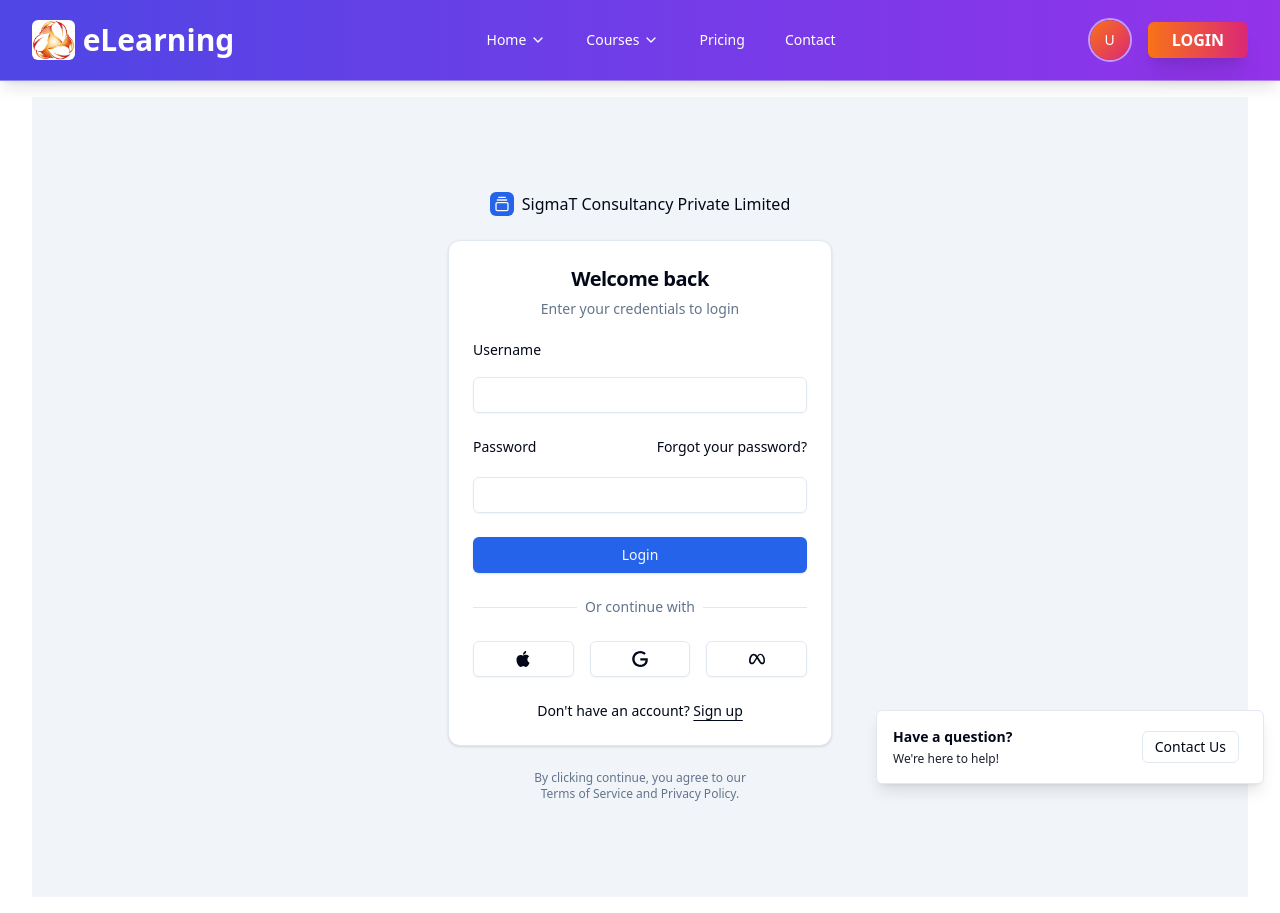
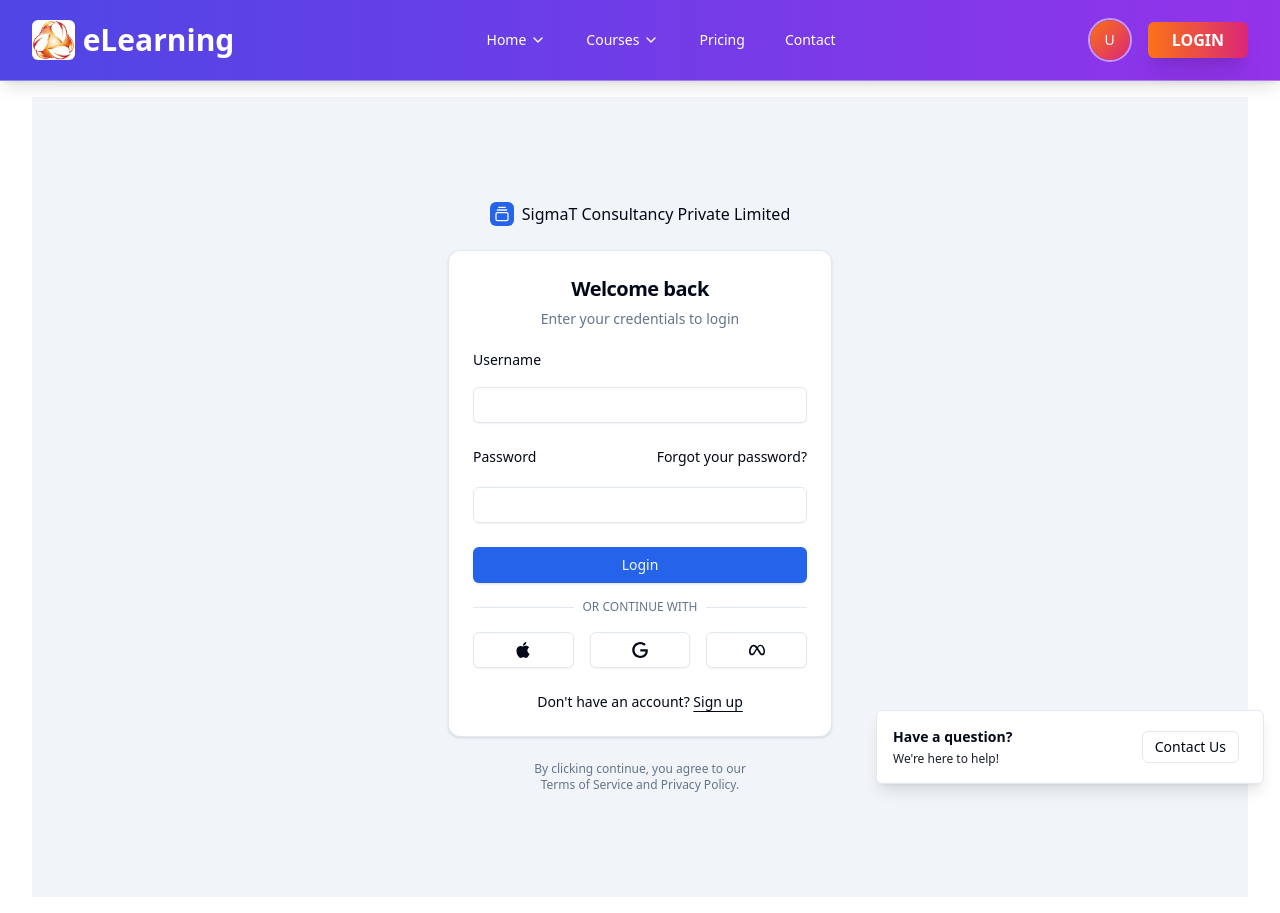
Before and after one commit to VishaL6i9/NextJS-LMS_Sigmat, a Next.js app: page /auth/login in a window 1280 px wide. Built offline with nearby package versions, Linux system fonts and the light colour scheme.

Commit message:
feat: Enhance Login Form UI
Enhance login form UI with shadcn/ui components

- Added Separator component for cleaner dividers
- Improved 'Or continue with' section styling
- Fixed alignment and spacing issues
- Enhanced overall form aesthetics and readability

```diff
--- a/app/components/forms/login-form.tsx
+++ b/app/components/forms/login-form.tsx
@@ -16,6 +16,7 @@ import {
 } from "@/components/ui/form";
 import { Input } from "@/components/ui/input";
 import { Card, CardContent, CardDescription, CardHeader, CardTitle } from "@/components/ui/card";
+import { Separator } from "@/components/ui/separator";
 import { cn } from "@/lib/utils";
 
 import { useUser } from "@/app/contexts/UserContext";
@@ -175,8 +176,9 @@ export function LoginForm({
                                 </Button>
                             </form>
                         </Form>
-                        <div className="after:border-border relative text-center text-sm after:absolute after:inset-0 after:top-1/2 after:z-0 after:flex after:items-center after:border-t">
-                            <span className="bg-card text-muted-foreground relative z-10 px-2">
+                        <div className="relative flex justify-center text-xs uppercase">
+                            <Separator className="shrink" />
+                            <span className="bg-background text-muted-foreground absolute px-2 top-1/2 -translate-y-1/2">
                                 Or continue with
                             </span>
                         </div>
```
